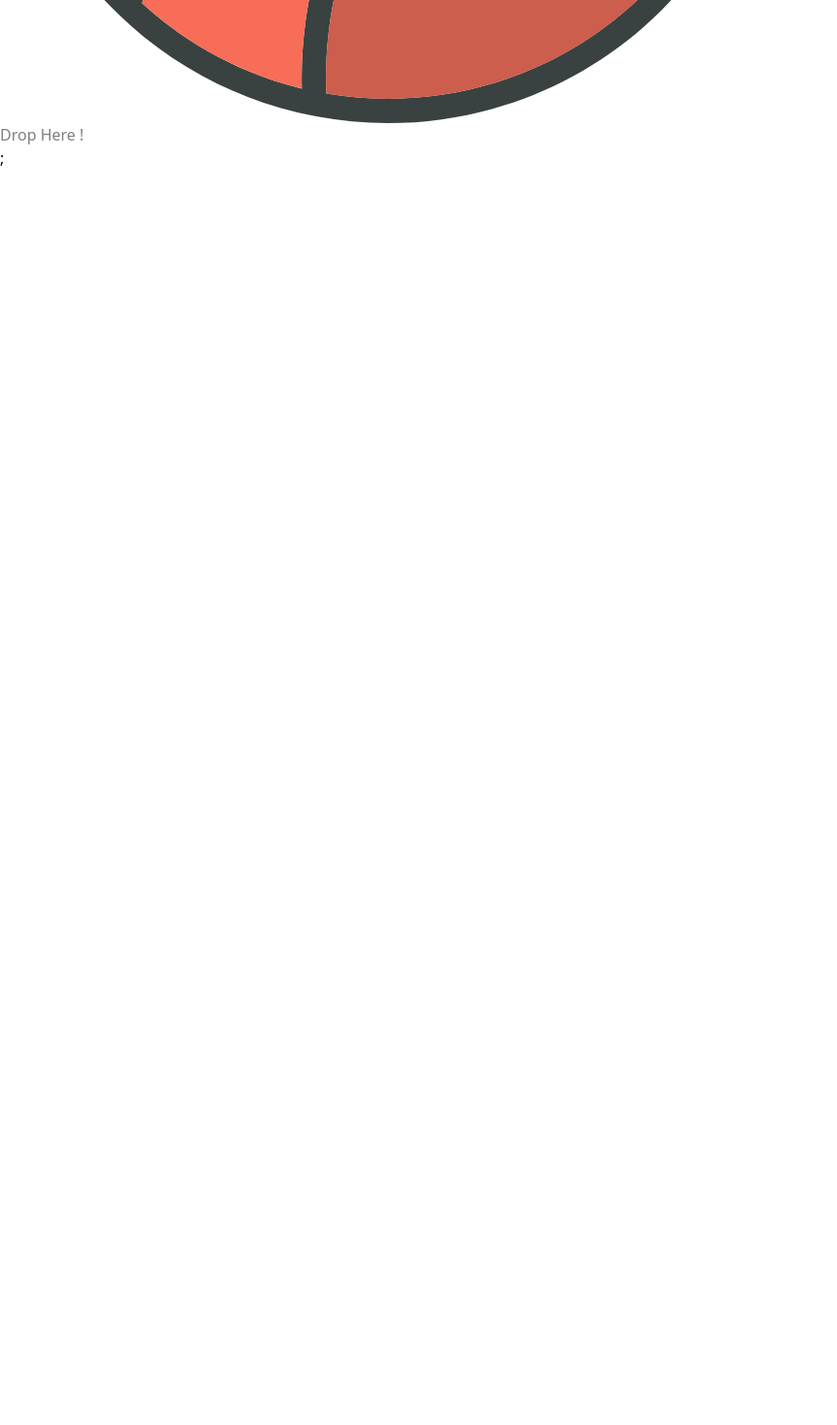
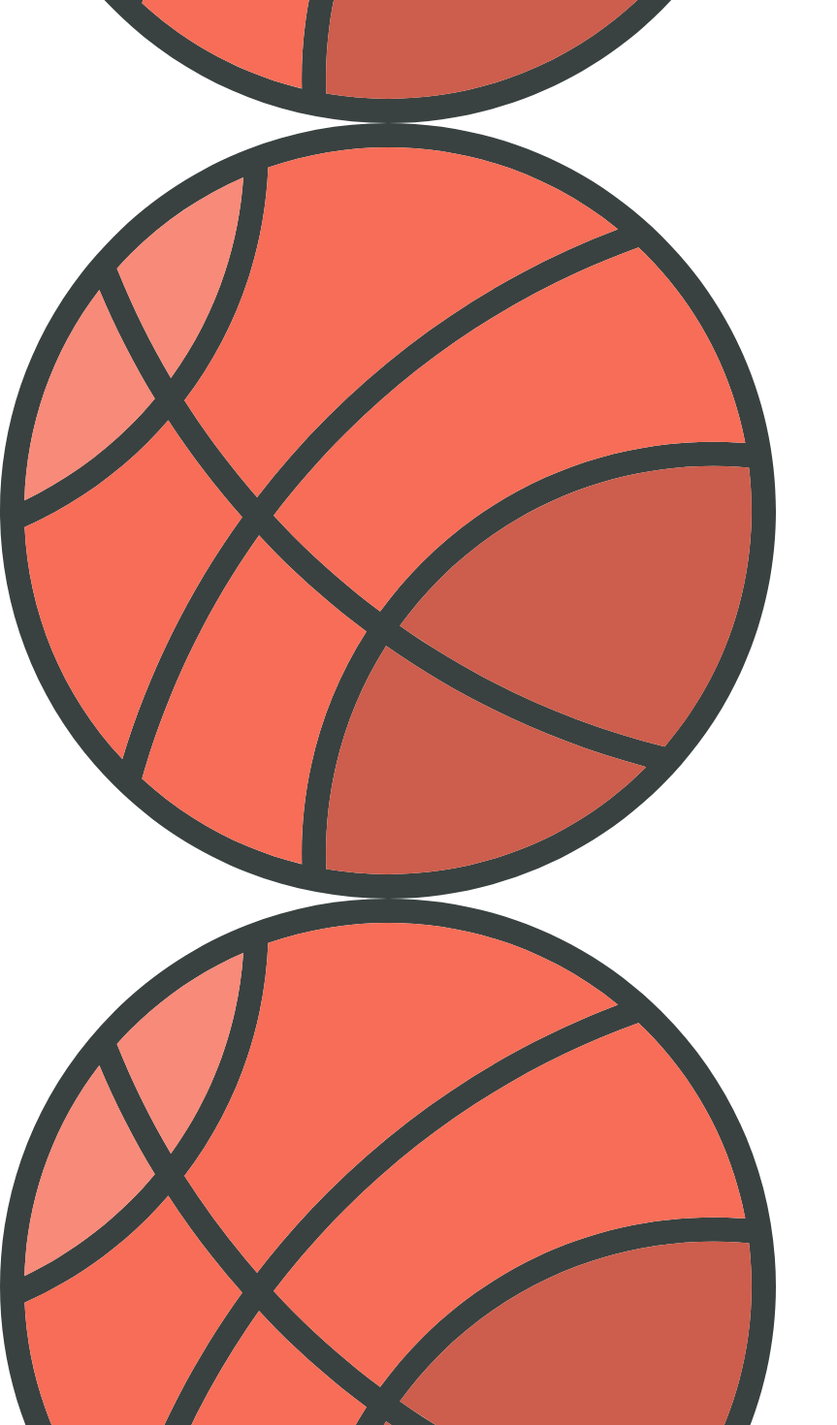
Before and after one commit to labs-company/mathematics, a React (Vite) app: page /add in a window 1280 px wide. Shown: the part 2260-3730 px from the top of the page at 97% size, without its empty margins (0-863 px from the left). Before the commit the page ends 2435 px from the top, so only its background shows below. Built offline with nearby package versions, Linux system fonts and the light colour scheme; the HTML template or start-up script is replaced by a standard one.

Commit message:
solucion de scroll en el home (#29)

```diff
--- a/src/components/Draggable.tsx
+++ b/src/components/Draggable.tsx
@@ -13,7 +13,13 @@ export function Draggable(props: propsDrag) {
   };
 
   return (
-    <div ref={setNodeRef} style={style} {...listeners} {...attributes}>
+    <div
+      ref={setNodeRef}
+      style={style}
+      {...listeners}
+      {...attributes}
+      className="p-2"
+    >
       {props.children}
     </div>
   );
--- a/src/pages/AddPage.tsx
+++ b/src/pages/AddPage.tsx
@@ -32,8 +32,17 @@ export default function AddPage() {
       />
       <section className="mx-auto max-w-7xl py-6 sm:px-6 lg:px-8">
         <div className="flex justify-around items-center">
-          <div className="border-solid border-2 border-zinc-600 p-10 shadow">
-            <Draggable id="draggble">
+          <div className="border-solid border-2 border-zinc-600 p-10 shadow flex justify-center flex-wrap">
+            <Draggable id="1">
+              <ItemDraggable item={basketball} />
+            </Draggable>
+            <Draggable id="2">
+              <ItemDraggable item={basketball} />
+            </Draggable>
+            <Draggable id="3">
+              <ItemDraggable item={basketball} />
+            </Draggable>
+            <Draggable id="4">
               <ItemDraggable item={basketball} />
             </Draggable>
           </div>
--- a/src/pages/Home.tsx
+++ b/src/pages/Home.tsx
@@ -9,7 +9,7 @@ export default function HomePage() {
 
       <section
         className="flex justify-between items-end"
-        style={{ height: "calc(100vh - 64px)", overflow: "hidden" }}
+        style={{ height: "calc(100vh - 100px)", overflow: "hidden" }}
       >
         <div className="text-center self-center flex flex-col items-center gap-5">
           <h1 className="font-bold text-5xl">Matematicas</h1>
@@ -28,7 +28,7 @@ export default function HomePage() {
           <img
             src={fondo}
             alt="mathematics"
-            className="object-contain object-right w-full h-full"
+            className="object-contain object-right-bottom w-full h-full"
           />
         </div>
       </section>
```
